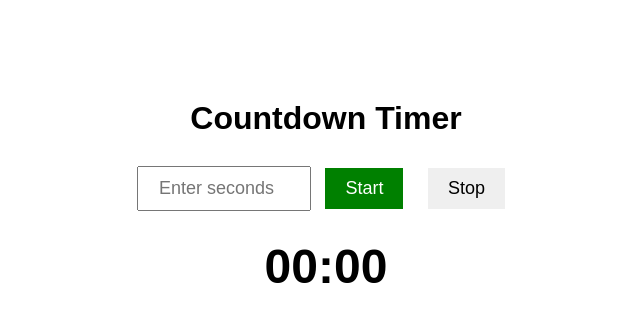
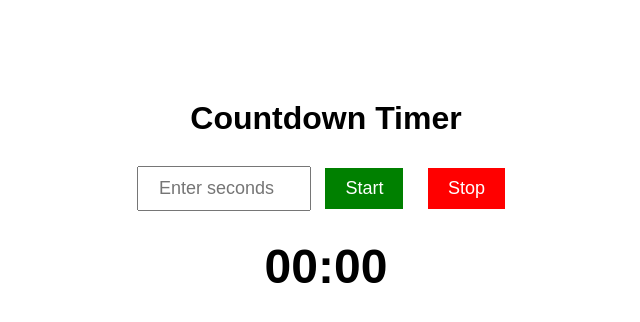
Before and after one commit to ttrevino-stc/programmingProject2, a plain HTML site: page index.html in a window 1280 px wide. Shown: the whole page, without its empty margins (314-954 px from the left). Drawn offline with Linux system fonts and the light colour scheme.

Commit message:
Added #stopBtn to the css file

```diff
--- a/css/myStyle.css
+++ b/css/myStyle.css
@@ -27,6 +27,11 @@ button {
     color: white;
 }
 
+#stopBtn {
+    background-color: red;
+    color: white;
+}
+
 #timerDisplay {
     font-size: 3em;
     margin-top: 20px;
```
